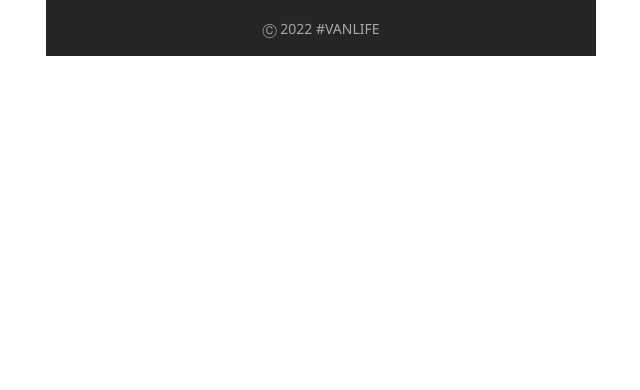
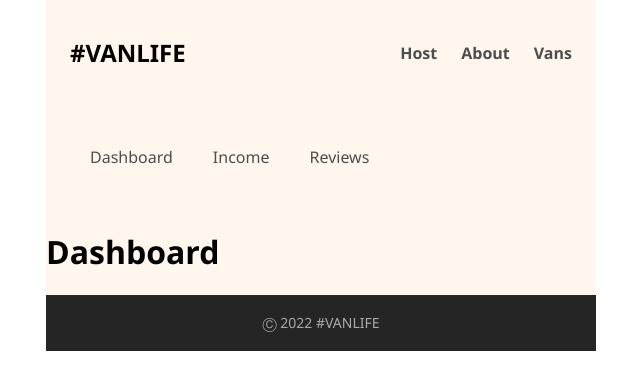
Before and after one commit to sulsiperis/van-life, a React (Create React App) app: page /host in a window 1280 px wide. Before the commit this address had no page. Shown: the top 390 px of the page, without its empty margins (319-959 px from the left). Built offline with nearby package versions, Linux system fonts and the light colour scheme; what miragejs would draw is missing.

Commit message:
Hosts navigation made with route nesting. Small design and folder structure changes

```diff
--- a/src/App.css
+++ b/src/App.css
@@ -306,3 +306,21 @@
 .van-detail  .link-button:hover {
   text-decoration: underline;
 }
+/******* Host ********/
+.host-nav {
+  display: flex;
+  justify-content: flex-start;
+}
+
+.host-nav a {
+  text-decoration: none;
+  color: #4D4D4D;
+  font-weight: 500;
+  padding: 5px 20px;
+}
+
+.host-nav a:hover {
+  color: #161616;
+  text-decoration: underline;
+  font-weight: 600;
+}
--- a/src/App.js
+++ b/src/App.js
@@ -1,16 +1,16 @@
-
 import './App.css';
 import { BrowserRouter, Routes, Route, Link } from 'react-router-dom';
 import Home from './pages/Home';
 import About from './pages/About';
-import Vans from './pages/Vans';
-import VanDetail from './pages/VanDetail';
+import Vans from './pages/vans/Vans';
+import VanDetail from './pages/vans/VanDetail';
 import Layout from './components/Layout';
+import Reviews from './pages/host/Reviews';
+import Income from './pages/host/Income';
+import Dashboard from './pages/host/Dashboard';
+import Host from './components/Host';
 
 import "./server"
-
-
-
 
 function App() {
   return (
@@ -23,6 +23,11 @@
               <Route path='/about' element={<About />} />
               <Route path='/vans' element={<Vans />} />
               <Route path='/vans/:id' element={<VanDetail />} /> {/* ":" means that it's a variable not a predefinet string */}
+              <Route element={<Host />}>
+                <Route path='/host' element={<Dashboard />} />
+                <Route path='/host/income' element={<Income />} />
+                <Route path='/host/reviews' element={<Reviews />} />
+              </Route>
             </Route>
           </Routes>
         </div>
--- a/src/components/Header.js
+++ b/src/components/Header.js
@@ -6,8 +6,9 @@
     <nav>
         <Link className='logo' to={'/'}>#VANLIFE</Link> {/* Link is rendered into <a></a> tag */}
         <div className='menu'>
-        <Link to={'/about'}>About</Link>
-        <Link to={'/vans'}>Vans</Link>
+            <Link to={'/host'}>Host</Link>
+            <Link to={'/about'}>About</Link>
+            <Link to={'/vans'}>Vans</Link>
         </div>
     </nav>
   )
--- /dev/null
+++ b/src/components/Host.js
@@ -0,0 +1,17 @@
+import React from 'react'
+import { Outlet, Link } from 'react-router-dom'
+
+function Host() {
+    return (
+      <>
+        <nav className='host-nav'>
+            <Link to={'/host'}>Dashboard</Link>
+            <Link to={'/host/income'}>Income</Link>
+            <Link to={'/host/reviews'}>Reviews</Link>
+        </nav>
+        <Outlet />
+      </>
+  )
+}
+
+export default Host
--- a/src/components/Layout.js
+++ b/src/components/Layout.js
@@ -6,6 +6,7 @@
 function Layout() {
   return (
     <>
+
         <Header />
         <Outlet />
     </>
--- /dev/null
+++ b/src/pages/host/Dashboard.js
@@ -0,0 +1,12 @@
+import React from 'react'
+function Dashboard() {
+  return (
+
+    <div>
+        <h1>Dashboard</h1>
+
+    </div>
+  )
+}
+
+export default Dashboard
--- /dev/null
+++ b/src/pages/host/Income.js
@@ -0,0 +1,9 @@
+import React from 'react'
+
+function Income() {
+  return (
+    <div>Income</div>
+  )
+}
+
+export default Income
--- /dev/null
+++ b/src/pages/host/Reviews.js
@@ -0,0 +1,9 @@
+import React from 'react'
+
+function Reviews() {
+  return (
+    <div>Reviews</div>
+  )
+}
+
+export default Reviews
--- a/src/pages/Vans.js
+++ b/src/pages/vans/Vans.js
@@ -36,7 +36,7 @@
         <div className='vans-wrapper'>
             <h1>Explore our van options</h1>
             <div className='vans-list'>
-                {vans}
+                {vans? vans:<h3>Loading...</h3>}
             </div>
         </div>
     )
```
Also changed, not shown: src/pages/vans/VanDetail.js (renamed from src/pages/VanDetail.js).
